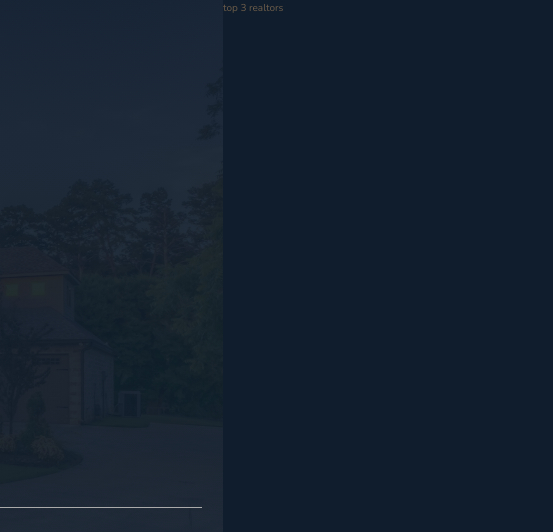
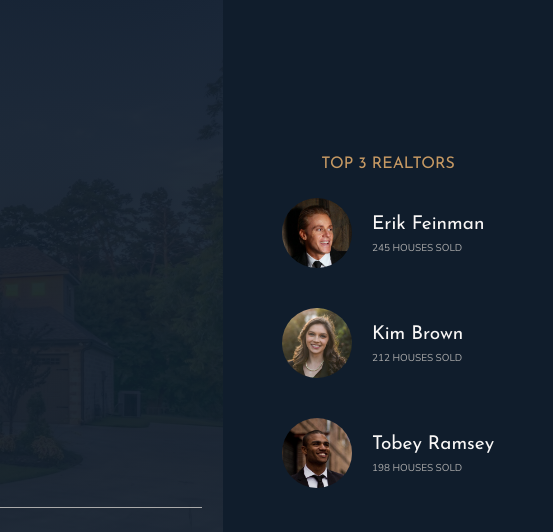
Before and after one commit to marilyn-n/advanced-styling, a website: page nexter/index.html in a window 1280 px wide. Shown: the top 532 px of the page, 727-1280 px from the left. Drawn offline with nearby package versions, Linux system fonts and the light colour scheme.

Commit message:
add top 3 realtors section

```diff
--- a/nexter/index.html
+++ b/nexter/index.html
@@ -29,7 +29,24 @@
             </div>
         </section>
         <section class="realtors">
-            top 3 realtors
+            <h3 class="heading-3">Top 3 realtors</h3>
+            <div class="realtors__list">
+                <img class="realtors__img" src="img/realtor-1.jpeg" alt="realtor 1" srcset="">
+                <div class="realtors__details">
+                    <h4 class="heading-4 heading-4--light">Erik Feinman</h4>
+                    <p class="realtors__sold">245 houses sold</p>
+                </div>
+                <img class="realtors__img" src="img/realtor-2.jpeg" alt="realtor 1" srcset="">
+                <div class="realtors__details">
+                    <h4 class="heading-4 heading-4--light">Kim Brown</h4>
+                    <p class="realtors__sold">212 houses sold</p>
+                </div>
+                <img class="realtors__img" src="img/realtor-3.jpeg" alt="realtor 1" srcset="">
+                <div class="realtors__details">
+                    <h4 class="heading-4 heading-4--light">Tobey Ramsey</h4>
+                    <p class="realtors__sold">198 houses sold</p>
+                </div>
+            </div>
         </section>
         <section class="features">
             <div class="feature">
--- a/nexter/sass/_realtors.scss
+++ b/nexter/sass/_realtors.scss
@@ -1,4 +1,30 @@
 .realtors {
   background-color: $color-secondary;
   grid-column: col-start 7 / full-end;
+  padding: 3rem;
+  display: grid;
+
+  justify-content: center;
+  align-content: center;
+  row-gap: 2rem;
+  justify-items: center;
+
+  &__list {
+    display: grid;
+    grid-template-columns: min-content max-content;
+    column-gap: 2rem;
+    row-gap: 5vh;
+    align-items: center;
+  }
+
+  &__img {
+    width: 7rem;
+    border-radius: 50%;
+    display: block;
+  }
+
+  &__sold {
+    text-transform: uppercase;
+    color: $color-grey-light-2;
+  }
 }
```
Also changed, not shown: nexter/css/style.css.
